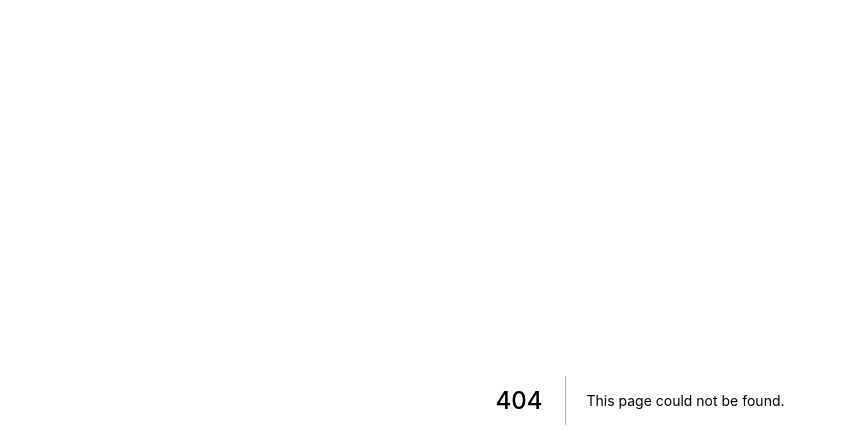
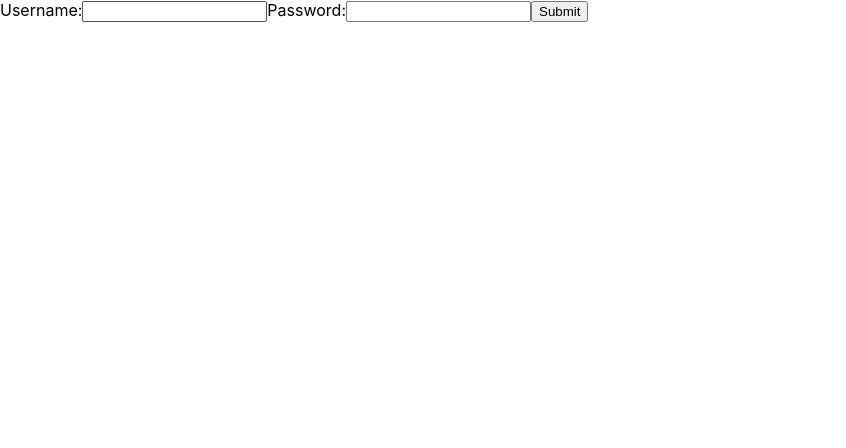
Before and after one commit to NadyaCodes/boomer-buddy, a Next.js app: page /login in a window 1280 px wide. Before the commit this address had no page. Shown: the top 448 px of the page, without its empty margins (0-846 px from the left). Built offline with nearby package versions, Linux system fonts and the light colour scheme.

Commit message:
add login page no functionality

```diff
--- /dev/null
+++ b/pages/login.js
@@ -0,0 +1,20 @@
+const users = {
+  1: {name: "User1", password: 1234},
+  2: {name: "User2", password: 1234},
+  3: {name: "User3", password: 1234}
+}
+
+export default function Login() {
+  return(
+    <div>
+      <form action="/send-data-here" method="post">
+        <label for="username">Username:</label>
+        <input type="text" id="username" name="username" />
+        <label for="password">Password:</label>
+        <input type="password" id="password" name="password" />
+        <button type="submit">Submit</button>
+      </form>
+
+    </div>
+  )
+}
```
